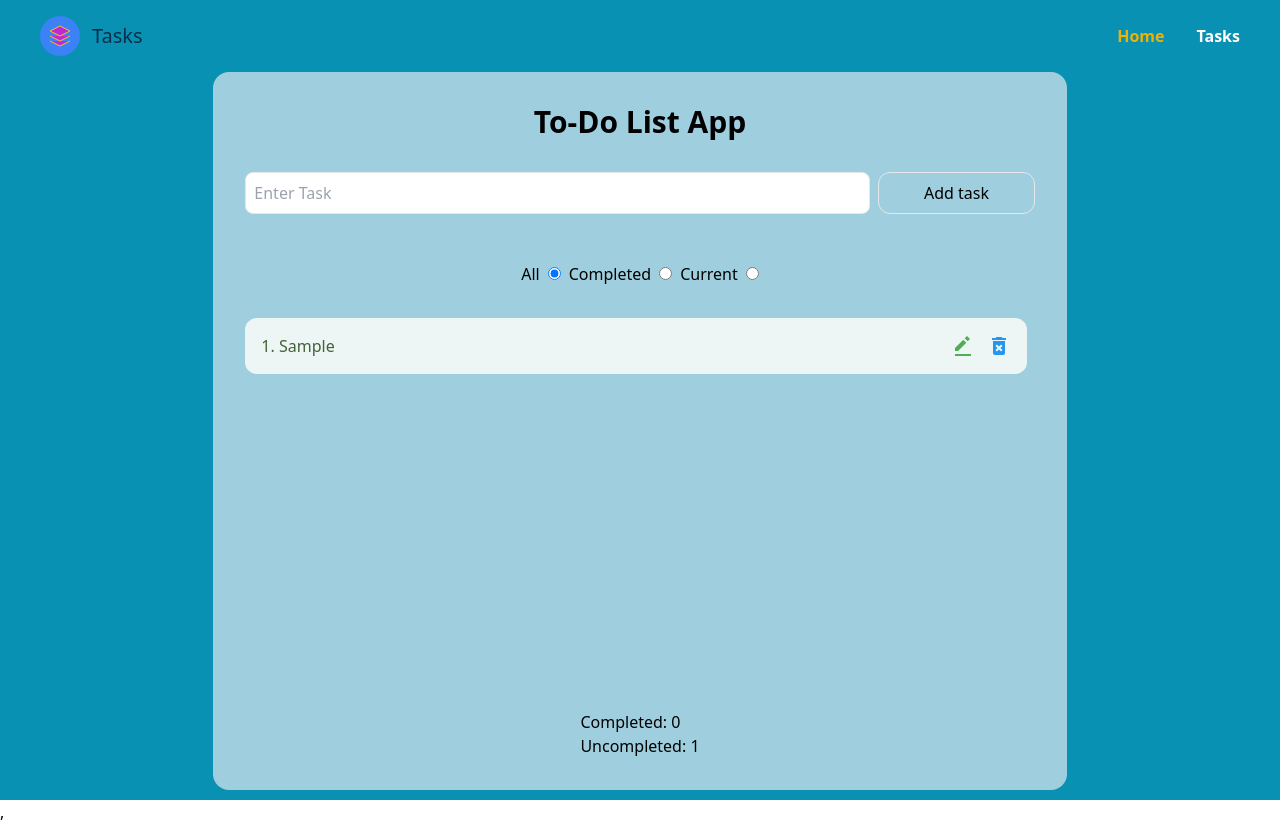
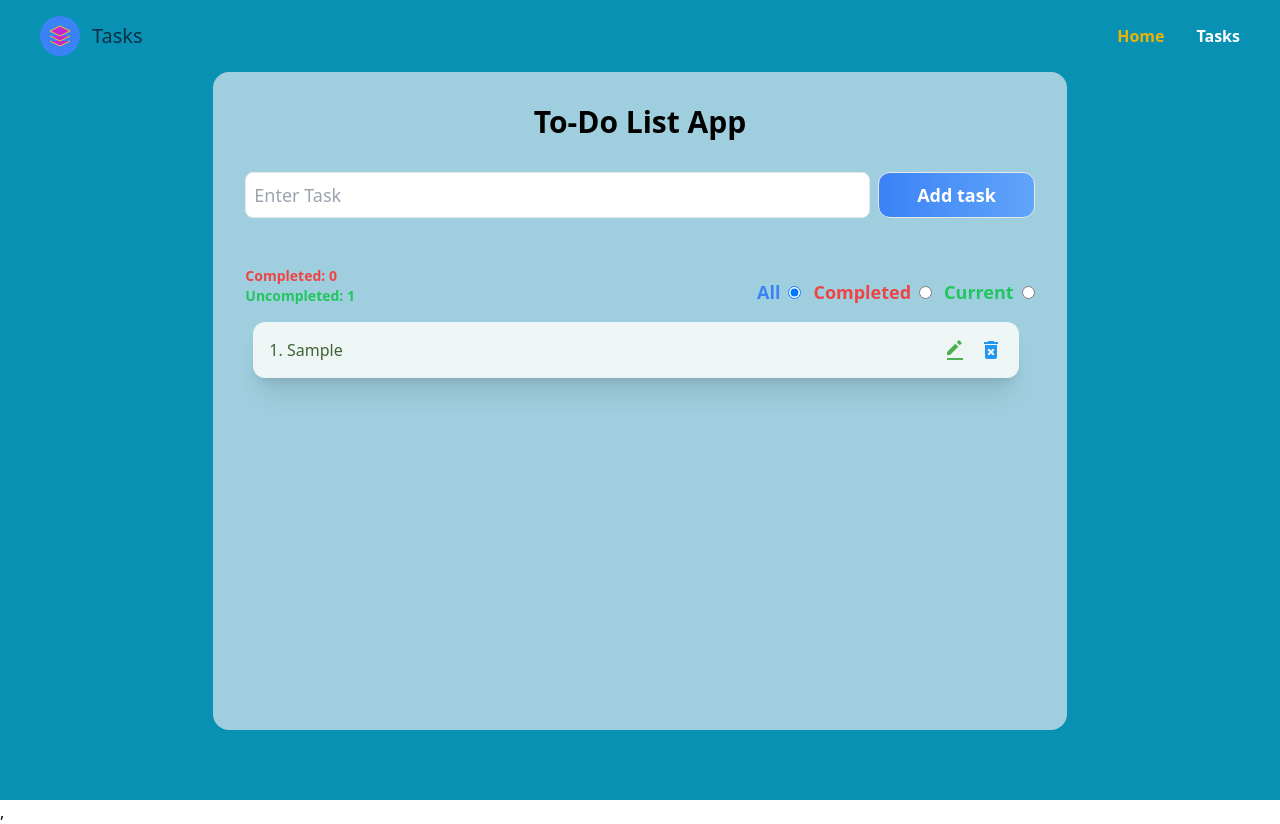
Before and after one commit to AleksandrSherehkov/test-to-do-list, a React (Vite) app: page /tasks in a window 1280 px wide. Both pictures are taken after typing "Sample" into the empty fields and a click on the button "Add task". Built offline with nearby package versions, Linux system fonts and the light colour scheme.

Commit message:
update fix styles

```diff
--- a/src/components/CounterItem/CounterItem.tsx
+++ b/src/components/CounterItem/CounterItem.tsx
@@ -6,4 +6,6 @@ interface CounterItemProps {
 }
 
 export const CounterItem: FC<CounterItemProps> = ({ label, count }): JSX.Element =>
-  <p>{label}: {count}</p>
+  <p className={`text-sm font-bold ${label === "Completed" ? "text-red-500" : label === "Uncompleted" ? "text-green-500" : "text-gray-600"}`}>
+    {label}: {count}
+  </p>
--- a/src/components/TaskFilter/TaskFilter.tsx
+++ b/src/components/TaskFilter/TaskFilter.tsx
@@ -1,7 +1,8 @@
 import { ChangeEvent, FC } from 'react'
 import { taskFilters } from '../../constants/filter'
+import { getLabelClass } from '../../utils/tailwindClasses'
 
-type TaskFilterProps = {
+interface TaskFilterProps  {
   setFilter: (filter: string) => void
   currentFilter: string
 }
@@ -13,10 +14,12 @@ export const TaskFilter: FC<TaskFilterProps> = ({ setFilter, currentFilter }) =>
     setFilter(e.target.value)
   }
 
+
+
   return (
-    <form className="flex gap-2 mb-4">
+    <form className="flex gap-3  place-self-end">
       {taskFilters.map((filter) =>
-        <label key={filter.value} >
+        <label key={filter.value} className={`${getLabelClass(filter.value)} text-lg font-bold`}>
           {filter.label}
           <input
             type="radio"
--- a/src/components/TaskForm/TaskForm.tsx
+++ b/src/components/TaskForm/TaskForm.tsx
@@ -23,7 +23,7 @@ export const TaskForm = ({ onAddTask }: TaskFormProps): JSX.Element => {
 
   return (
     <>
-      <form onSubmit={handleSubmit} className="flex gap-2  w-full mt-8 mb-12">
+      <form onSubmit={handleSubmit} className="flex gap-2  w-full mt-8 ">
         <input
           type="text"
           placeholder="Enter Task"
@@ -32,9 +32,9 @@ export const TaskForm = ({ onAddTask }: TaskFormProps): JSX.Element => {
             setInput(e.target.value)
             if (error) setError('')
           }}
-          className="outline-none w-4/5 border p-2 rounded-lg"
+          className="outline-none w-4/5 border p-2 rounded-lg text-lg font-medium transition-all duration-300 hover:border-2 hover:border-gray-400"
         />
-        <button type="submit" className="w-1/5 border p-2 rounded-xl">Add task</button>
+        <button type="submit" className="w-1/5 border p-2 rounded-xl text-lg font-bold bg-gradient-to-r from-blue-500 to-blue-400 text-white transition-all duration-300 ease-in-out hover:from-blue-400 hover:to-blue-600">Add task</button>
       </form>
       {error && <div className="text-red-500">{error}</div>}
     </>
--- a/src/components/TaskList/TaskList.tsx
+++ b/src/components/TaskList/TaskList.tsx
@@ -15,7 +15,7 @@ interface TaskListProps {
 export const TaskList: React.FC<TaskListProps> = ({ tasks, toggleTask, editTask, deleteTask }) => {
   return (
     <div className='flex flex-col it custom-scrollbar w-full pr-2'>
-      <ul className='flex flex-col gap-y-3 w-full'>
+      <ul className='flex flex-col gap-y-3 w-full px-2'>
         {tasks.map((task, index) =>
           <TaskListItem
             key={task.id}
--- a/src/components/TaskListItem/TaskListItem.tsx
+++ b/src/components/TaskListItem/TaskListItem.tsx
@@ -16,13 +16,13 @@ interface TaskListItemProps {
 
 export const TaskListItem: React.FC<TaskListItemProps> = ({ task, toggleTask, editTask, deleteTask,index }) => {
   return (
-    <li className='flex justify-between items-center p-4 rounded-xl bg-fogWhite w-full'>
-      <span onClick={() => toggleTask(task.id)} className={`w-full cursor-pointer ${task.completed ? 'line-through text-red-500' : 'text-swamp'}`}>
+    <li className='flex justify-between items-center p-4 rounded-xl bg-fogWhite w-full shadow-xl transition-all duration-200 ease-in-out transform hover:scale-[102%] hover:bg-slate-300'>
+      <button onClick={() => toggleTask(task.id)} className={`text-left w-full cursor-pointer ${task.completed ? 'line-through text-red-500' : 'text-swamp'}`}>
         {index + 1}. {task.name}
-      </span>
+      </button>
       <div className='flex gap-3'>
-        <button onClick={() => editTask(task.id)} ><BiSolidEditAlt size={24} className="cursor-pointer fill-pastelGreen"/></button>
-        <button onClick={() => deleteTask(task.id)}><MdDeleteForever size={24} className="cursor-pointer fill-azure" /></button>
+        <button onClick={() => editTask(task.id)} ><BiSolidEditAlt size={24} className="cursor-pointer fill-pastelGreen hover:fill-greenBright"/></button>
+        <button onClick={() => deleteTask(task.id)}><MdDeleteForever size={24} className="cursor-pointer fill-azure hover:fill-redDark" /></button>
       </div>
     </li>
   )
--- a/src/components/ToDoList/ToDoList.tsx
+++ b/src/components/ToDoList/ToDoList.tsx
@@ -42,14 +42,17 @@ export const ToDoList = (): JSX.Element => {
     <div className="mx-auto flex flex-col items-center  w-2/3 p-8 rounded-2xl bg-turquoise">
       <TitlePage title="To-Do List App" />
       <TaskForm onAddTask={handleAddTask} />
-      <TaskFilter setFilter={setFilter} currentFilter={filter} />
+      <div className='w-full flex justify-between items-center mt-8'>
+        <TaskCounter completedCount={completedCount} uncompletedCount={uncompletedCount} />
+        <TaskFilter setFilter={setFilter} currentFilter={filter} />
+      </div>
       <TaskList
         tasks={filteredTasks}
         toggleTask={(id: string) => dispatch(toggleTask({ id }))}
         editTask={handleEdit}
         deleteTask={(id: string) => dispatch(deleteTask({ id }))}
       />
-      <TaskCounter completedCount={completedCount} uncompletedCount={uncompletedCount} />
+
     </div>
   )
 }
--- /dev/null
+++ b/src/utils/tailwindClasses.ts
@@ -0,0 +1,12 @@
+export const getLabelClass = (value: string): string => {
+  switch(value) {
+    case 'completed':
+      return 'text-red-500'
+    case 'current':
+      return 'text-green-500'
+    case 'all':
+      return 'text-blue-500'
+    default:
+      return ''
+  }
+}
--- a/tailwind.config.js
+++ b/tailwind.config.js
@@ -12,6 +12,8 @@ export default {
         pastelGreen: '#4EAF52',
         azure: '#2396f2',
         swamp: '#416337',
+        greenBright: '#38f24d',
+        redDark: '#f50f3d',
 
       },
     },
```
